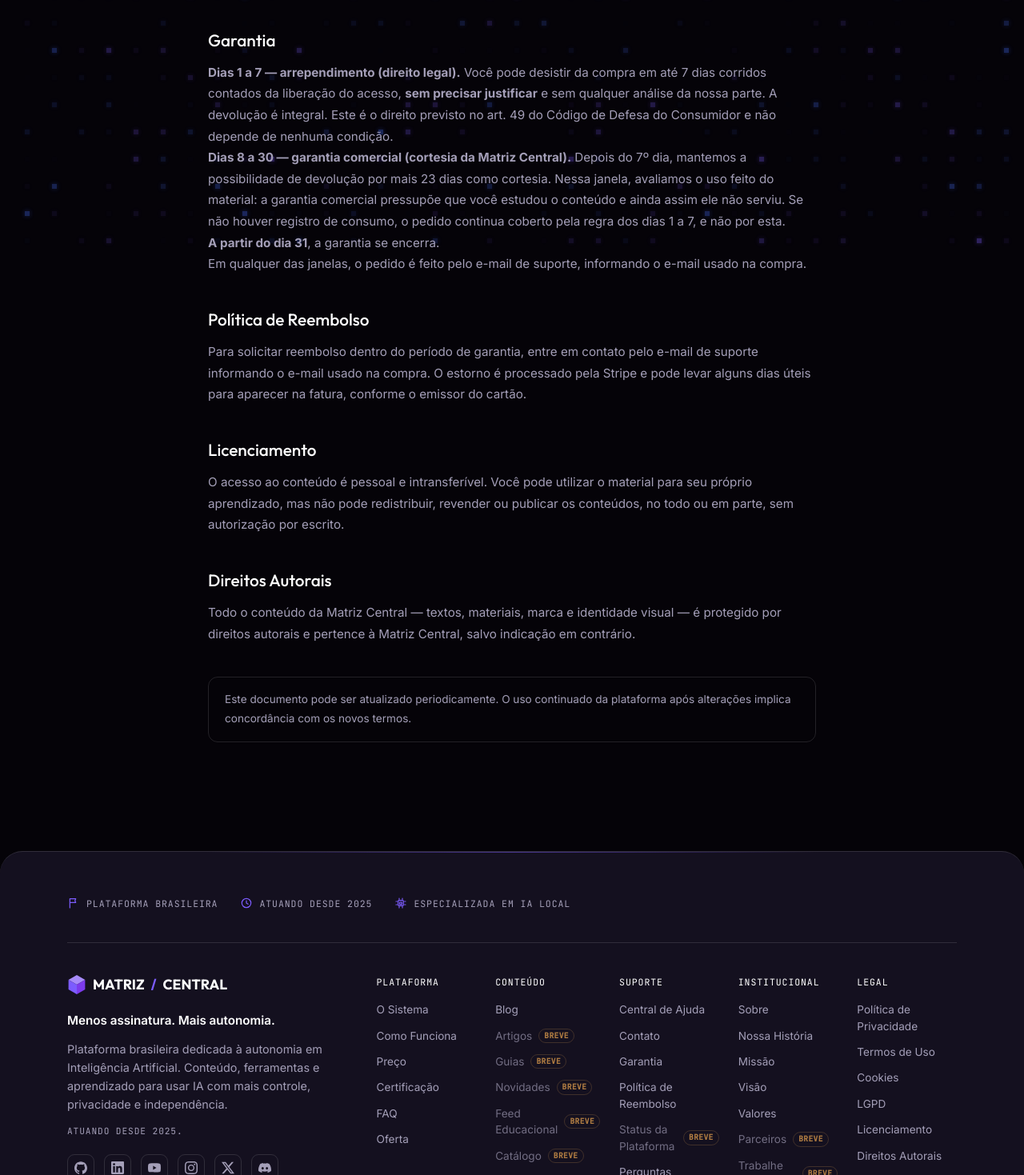
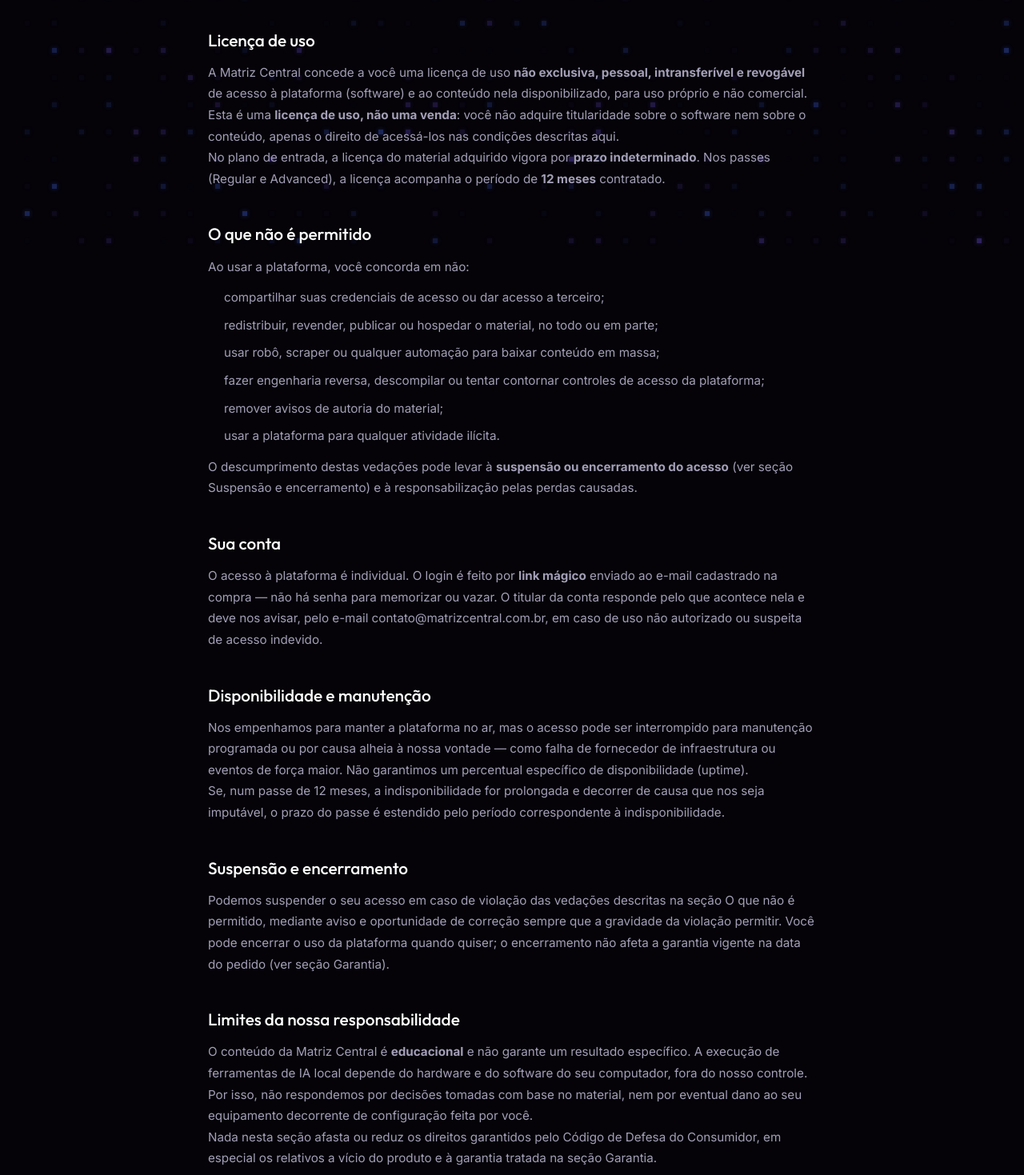
Before and after one commit to limajeferson/matrizcentral, a Next.js app: page /legal/termos in a window 1280 px wide. Shown: the part 481-1950 px from the top of the page at 80% size. Built offline with nearby package versions, Linux system fonts and the light colour scheme.

Commit message:
feat(legal): termos com licenca de uso do software, disponibilidade e foro do consumidor

```diff
--- a/src/app/(marketing)/legal/termos/page.tsx
+++ b/src/app/(marketing)/legal/termos/page.tsx
@@ -3,6 +3,7 @@ import PixelGridBackground from "@/components/marketing/v2/PixelGridBackground";
 import LandingHeader from "@/components/marketing/v2/LandingHeader";
 import FooterV2 from "@/components/marketing/v2/FooterV2";
 import { pageMetadata } from "@/lib/seo";
+import { SELLER } from "@/data/legal";
 
 // Display/corpo já vêm de Outfit/Inter (--font-display/--font-body) do layout raiz.
 
@@ -24,7 +25,7 @@ export default function TermosPage() {
       <div className="mc-canvas">
         <article className="mc-container mc-legal">
           <h1 className="mc-display">Termos de Uso</h1>
-          <p className="mc-legal-updated mc-mono">Última atualização: julho de 2025</p>
+          <p className="mc-legal-updated mc-mono">Última atualização: agosto de 2026</p>
 
           <p>
             Estes Termos regem o uso da plataforma Matriz Central. Ao adquirir
@@ -37,6 +38,110 @@ export default function TermosPage() {
             trilhas de aprendizado voltadas ao uso de Inteligência Artificial
             executada localmente. Alguns recursos podem estar em
             desenvolvimento e são sinalizados como &quot;em breve&quot;.
+          </p>
+
+          <h2 id="licenca-software">Licença de uso</h2>
+          <p>
+            A Matriz Central concede a você uma licença de uso{" "}
+            <strong>
+              não exclusiva, pessoal, intransferível e revogável
+            </strong>{" "}
+            de acesso à plataforma (software) e ao conteúdo nela
+            disponibilizado, para uso próprio e não comercial. Esta é uma{" "}
+            <strong>licença de uso, não uma venda</strong>: você não adquire
+            titularidade sobre o software nem sobre o conteúdo, apenas o
+            direito de acessá-los nas condições descritas aqui.
+          </p>
+          <p>
+            No plano de entrada, a licença do material adquirido vigora por{" "}
+            <strong>prazo indeterminado</strong>. Nos passes (Regular e
+            Advanced), a licença acompanha o período de{" "}
+            <strong>12 meses</strong> contratado.
+          </p>
+
+          <h2 id="uso-permitido">O que não é permitido</h2>
+          <p>Ao usar a plataforma, você concorda em não:</p>
+          <ul>
+            <li>compartilhar suas credenciais de acesso ou dar acesso a terceiro;</li>
+            <li>
+              redistribuir, revender, publicar ou hospedar o material, no
+              todo ou em parte;
+            </li>
+            <li>
+              usar robô, scraper ou qualquer automação para baixar conteúdo em
+              massa;
+            </li>
+            <li>
+              fazer engenharia reversa, descompilar ou tentar contornar
+              controles de acesso da plataforma;
+            </li>
+            <li>remover avisos de autoria do material;</li>
+            <li>usar a plataforma para qualquer atividade ilícita.</li>
+          </ul>
+          <p>
+            O descumprimento destas vedações pode levar à{" "}
+            <strong>suspensão ou encerramento do acesso</strong> (ver seção{" "}
+            <a href="#suspensao">Suspensão e encerramento</a>) e à
+            responsabilização pelas perdas causadas.
+          </p>
+
+          <h2 id="conta">Sua conta</h2>
+          <p>
+            O acesso à plataforma é individual. O login é feito por{" "}
+            <strong>link mágico</strong> enviado ao e-mail cadastrado na
+            compra — não há senha para memorizar ou vazar. O titular da conta
+            responde pelo que acontece nela e deve nos avisar, pelo e-mail{" "}
+            <a href={`mailto:${SELLER.email}`}>{SELLER.email}</a>, em caso de
+            uso não autorizado ou suspeita de acesso indevido.
+          </p>
+
+          <h2 id="disponibilidade">Disponibilidade e manutenção</h2>
+          <p>
+            Nos empenhamos para manter a plataforma no ar, mas o acesso pode
+            ser interrompido para manutenção programada ou por causa alheia à
+            nossa vontade — como falha de fornecedor de infraestrutura ou
+            eventos de força maior. Não garantimos um percentual específico de
+            disponibilidade (uptime).
+          </p>
+          <p>
+            Se, num passe de 12 meses, a indisponibilidade for prolongada e
+            decorrer de causa que nos seja imputável, o prazo do passe é
+            estendido pelo período correspondente à indisponibilidade.
+          </p>
+
+          <h2 id="suspensao">Suspensão e encerramento</h2>
+          <p>
+            Podemos suspender o seu acesso em caso de violação das vedações
+            descritas na seção{" "}
+            <a href="#uso-permitido">O que não é permitido</a>, mediante
+            aviso e oportunidade de correção sempre que a gravidade da
+            violação permitir. Você pode encerrar o uso da plataforma quando
+            quiser; o encerramento não afeta a garantia vigente na data do
+            pedido (ver seção <a href="#garantia">Garantia</a>).
+          </p>
+
+          <h2 id="responsabilidade">Limites da nossa responsabilidade</h2>
+          <p>
+            O conteúdo da Matriz Central é <strong>educacional</strong> e não
+            garante um resultado específico. A execução de ferramentas de IA
+            local depende do hardware e do software do seu computador, fora do
+            nosso controle. Por isso, não respondemos por decisões tomadas com
+            base no material, nem por eventual dano ao seu equipamento
+            decorrente de configuração feita por você.
+          </p>
+          <p>
+            Nada nesta seção afasta ou reduz os direitos garantidos pelo
+            Código de Defesa do Consumidor, em especial os relativos a vício
+            do produto e à garantia tratada na seção{" "}
+            <a href="#garantia">Garantia</a>.
+          </p>
+
+          <h2 id="foro">Lei aplicável e foro</h2>
+          <p>
+            Estes Termos são regidos pela lei brasileira. Fica assegurado o
+            foro do domicílio do consumidor para dirimir qualquer controvérsia
+            decorrente destes Termos, na forma do art. 101, I, do Código de
+            Defesa do Consumidor.
           </p>
 
           <h2 id="garantia">Garantia</h2>
@@ -76,10 +181,10 @@ export default function TermosPage() {
 
           <h2 id="licenciamento">Licenciamento</h2>
           <p>
-            O acesso ao conteúdo é pessoal e intransferível. Você pode utilizar
-            o material para seu próprio aprendizado, mas não pode redistribuir,
-            revender ou publicar os conteúdos, no todo ou em parte, sem
-            autorização por escrito.
+            As condições da licença de uso do software e do conteúdo estão na
+            seção <a href="#licenca-software">Licença de uso</a>, e o que não
+            é permitido fazer com o acesso está na seção{" "}
+            <a href="#uso-permitido">O que não é permitido</a>.
           </p>
 
           <h2 id="direitos">Direitos Autorais</h2>
```
